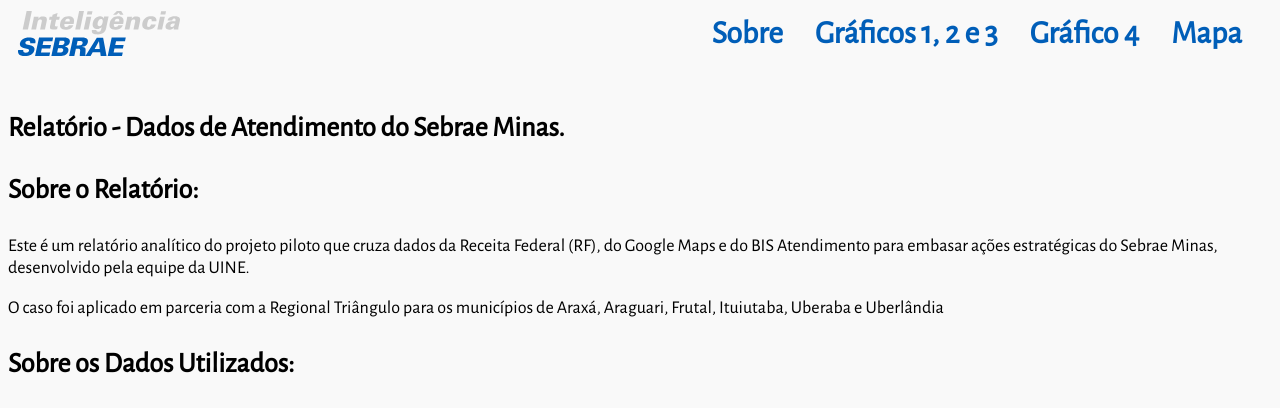
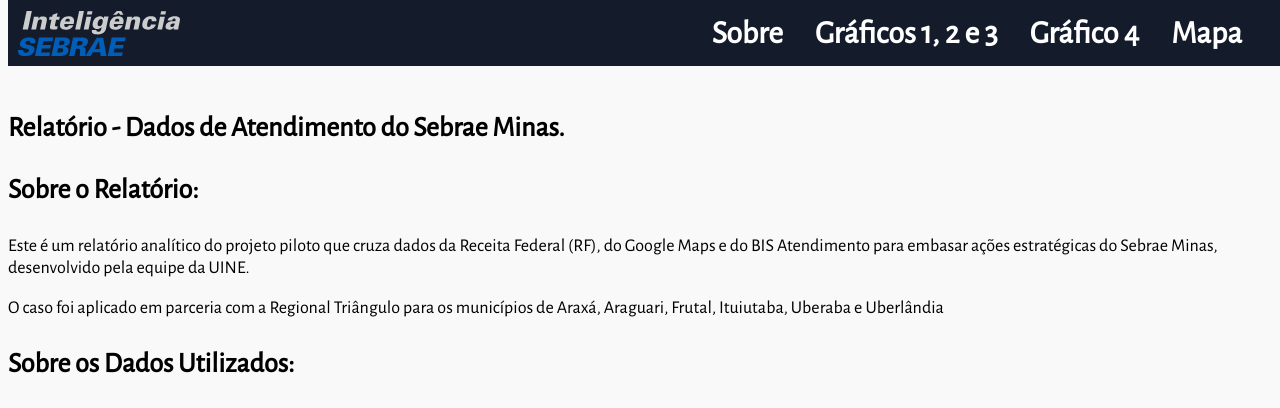
Before and after one commit to marcilioduarte/sebraemg-public-01-report-example, a Flask app: template templates/relatorio.html in a window 1280 px wide. Shown: the top 408 px of the page. Run offline with Flask 3, Linux system fonts and the light colour scheme; the template is opened without the code that fills it, so the values that code supplies are empty; parts of the project's set-up code (start-up, migrations or seed data) failed here and were passed over.

Commit message:
Update design.css

```diff
--- a/static/design.css
+++ b/static/design.css
@@ -21,8 +21,8 @@
 padding-top: 80px; /* Ajuste para a barra de navegação */
 }
 nav {
-  background-color: #f9f9f9;
-  color: #005eb8;
+  background-color: #141c2c;
+  color: #ffffff;
   position: fixed;
   top: 0;
   width: 100%;
@@ -44,15 +44,15 @@
 }
 nav ul li a {
   display: block;
-  color: #005eb8;
+  color: #ffffff;
   text-align: center;
   padding: 14px 16px;
   text-decoration: none;
   font-weight: bold;
 }
 nav ul li a:hover {
-  background-color: #004b87;
-  color: #f9f9f9;
+  background-color: #ffffff;
+  color: #141c2c;
 }
 html {
   scroll-behavior: smooth;
@@ -95,15 +95,15 @@
 
 .nav-links li a {
   display: block;
-  color: #005eb8; /* Cor do texto azul Sebrae */
+  color: #ffffff; /* Cor do texto branco */
   text-align: center;
   padding: 14px 16px;
   text-decoration: none;
 }
 
 .nav-links li a:hover {
-  background-color: #004b87; /* Fundo mais escuro no hover */
-  color: #f9f9f9; /* Texto branco no hover */
+  background-color: #ffffff; /* Fundo mais claro no hover */
+  color: #141c2c; /* Texto escuro no hover */
 }
 
 .form-row > div {
```
